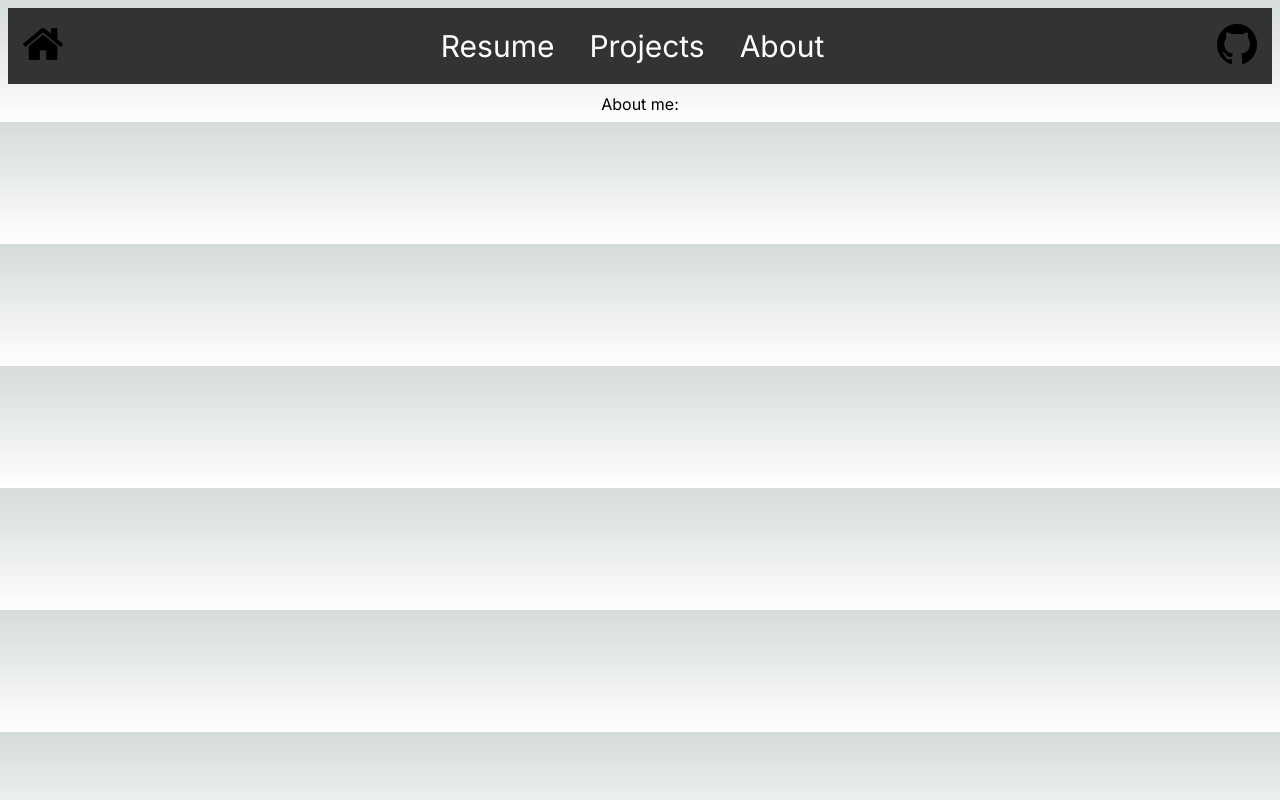
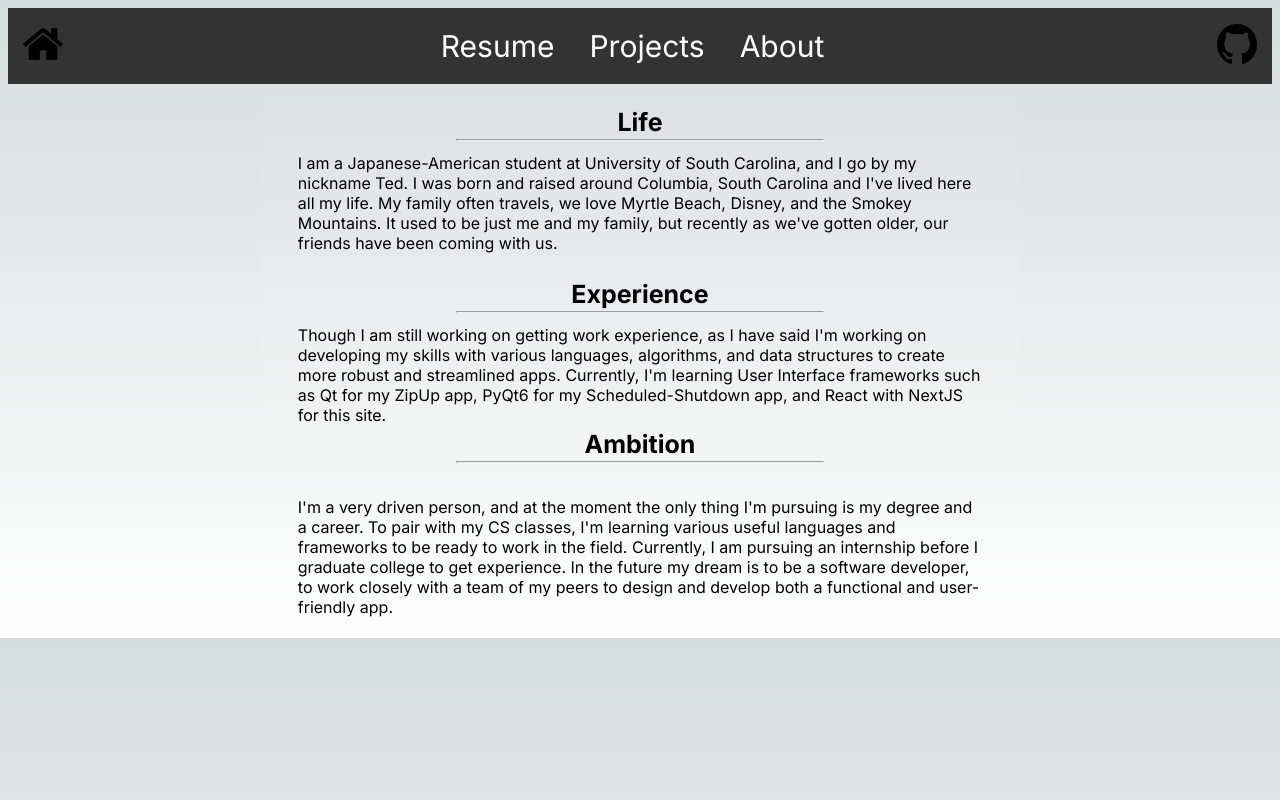
Before and after one commit to TedCreator/TedCreator.github.io, a Next.js app: page /pages/about in a window 1280 px wide. Built offline with nearby package versions, Linux system fonts and the light colour scheme.

Commit message:
Added content to About page

```diff
--- a/src/app/globals.css
+++ b/src/app/globals.css
@@ -52,7 +52,8 @@ footer {
   margin: auto;
   text-align: center;
 }
-/* .Classes */
+
+/* Global */
 .iconLink {
   padding: 5px;
   border-radius: 5px;
@@ -76,16 +77,11 @@ footer {
   background-color: darkorange;
 }
 
-/* #IDS */
+
+/* Resume */
 #resumePDF {
   max-width: 50%;
   margin: auto;
-}
-#projectTable {
-  margin: auto;
-}
-#projectTable td {
-  padding: 15px;
 }
 #downloadPDF {
   text-decoration: none;
@@ -101,6 +97,36 @@ footer {
   margin: 10px;
 }
 
+/* Projects */
+#projectTable {
+  margin: auto;
+}
+#projectTable td {
+  padding: 15px;
+}
+
+/* About */
+.aboutLabel {
+  font-size: 25px;
+  margin: 0px;
+  padding-bottom: 2px;
+}
+.aboutContent {
+  padding-left: 25px;
+  padding-right: 25px;
+  text-align: left;
+}
+#aboutTable {
+  background-color: rgba(255, 255, 255, 0.035);
+  margin: auto;
+  padding: 10px;
+  width: 60%;
+}
+#aboutTable hr {
+  color: white;
+  margin-top: 0px;
+  width: 50%;
+}
 
 @media only screen and (max-width: 600px) {
   /* Mobile devices */
@@ -113,4 +139,7 @@ footer {
     color: white;
     text-decoration: none;
   }
+  #aboutTable {
+    width: 100%;
+  }
 }
--- a/src/app/pages/about/page.tsx
+++ b/src/app/pages/about/page.tsx
@@ -35,9 +35,54 @@ export default function About() {
           </Link>
         </div>
       </header>
-      <main >
-        About me:
-
+      <main>
+        <table  id="aboutTable">
+          <tr>
+            <td>
+              <h3 className='aboutLabel'>Life</h3>
+              <hr />
+            </td>
+          </tr>
+          <tr>
+            <td className='aboutContent'>
+              I am a Japanese-American student at University of South Carolina, and I go by my nickname Ted.
+              I was born and raised around Columbia, South Carolina and I've lived here all my life.
+              My family often travels, we love Myrtle Beach, Disney, and the Smokey Mountains.
+              It used to be just me and my family, but recently as we've gotten older, our friends have been coming with us.
+            </td>
+          </tr>
+          <br />
+          <tr>
+            <td>
+              <h3 className='aboutLabel'>Experience</h3>
+              <hr />
+            </td>
+          </tr>
+          <tr>
+            <td className='aboutContent'>
+              Though I am still working on getting work experience, as I have said I'm working on developing my skills with
+              various languages, algorithms, and data structures to create more robust and streamlined apps.
+              Currently, I'm learning User Interface frameworks such as
+              Qt for my ZipUp app, PyQt6 for my Scheduled-Shutdown app, and React with NextJS for this site.
+            </td>
+          </tr>
+          <tr>
+            <td>
+              <h3 className='aboutLabel'>Ambition</h3>
+              <hr />
+            </td>
+          </tr>
+          <br />
+          <tr>
+            <td className='aboutContent'>
+              I'm a very driven person, and at the moment the only thing I'm pursuing is my degree and a career.
+              To pair with my CS classes, I'm learning various useful languages and frameworks to be ready to work in the field.
+              Currently, I am pursuing an internship before I graduate college to get experience.
+              In the future my dream is to be a software developer, to work closely with a team of my peers to design and develop
+              both a functional and user-friendly app.
+            </td>
+          </tr>
+        </table>
       </main>
     </div>
   );
```
